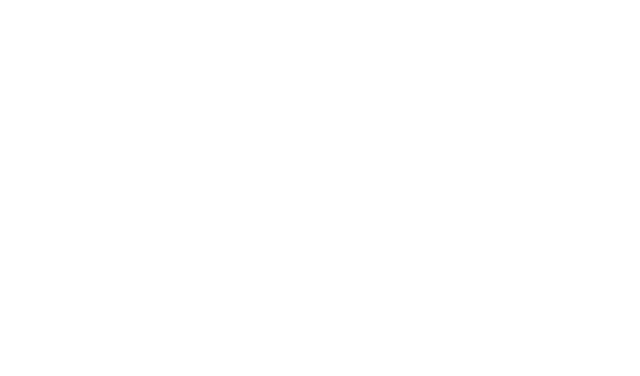
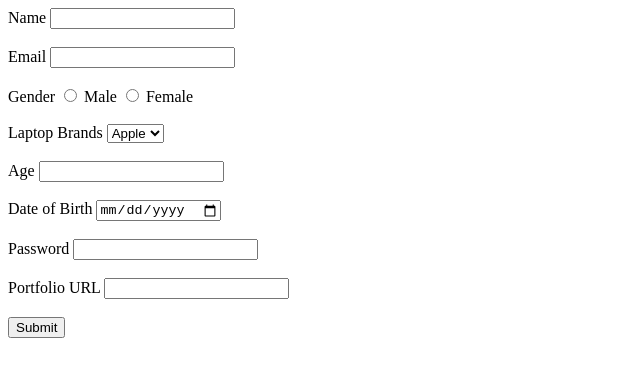
Before and after one commit to acciojob/job-app-form-kamal333-maker, a website: page main.html in a window 1280 px wide. Shown: the whole page, without its empty margins (0-640 px from the left). Drawn offline with Linux system fonts and the light colour scheme.

Commit message:
created a submission

```diff
--- a/main.html
+++ b/main.html
@@ -8,8 +8,49 @@
 
 <body>
 	<!-- the entire body must be written by student -->
-    <script type="text/javascript" src="./script.js">
-</script>
+	<form method="post">
+		<label for="name">Name</label>
+		<input id="name" name="name" type="text" required>
+		<br><br>
+
+		<label for="email">Email</label>
+		<input id="email" name="email" type="email" required>
+		<br><br>
+
+		<label>Gender</label>
+		<input id="gender" name="gender" value="male" type="radio" required>
+		<label for="gender">Male</label>
+		<input id="gender" name="gender" value="female" type="radio" required>
+		<label for="gender">Female</label>
+		<br><br>
+
+		<label for="laptop">Laptop Brands</label>
+		<select id="laptop">
+			<option>Apple</option>
+			<option>Asus</option>
+			<option>HP</option>
+		</select>
+		<br><br>
+
+		<label for="age">Age</label>
+		<input id="age" name="age" type="number" required>
+		<br><br>
+
+		<label for="dob">Date of Birth</label>
+		<input id="dob" name="dob" type="date" required>
+		<br><br>
+
+		<label for="password">Password</label>
+		<input id="password" name="password" type="password" required>
+		<br><br>
+
+		<label for="porfolio">Portfolio URL</label>
+		<input id="porfolio" name="portfolio" type="url">
+		<br><br>
+
+		<button type="submit">Submit</button>
+
+	</form>
 
 </body>
 
--- a/script.js
+++ b/script.js
@@ -1 +1 @@
-//your code here
+https://www.svgrepo.com/show/345221/three-dots.svg//your code here
```
